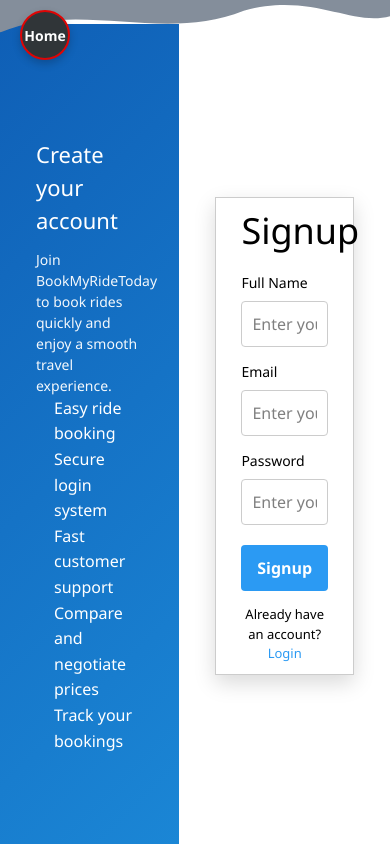
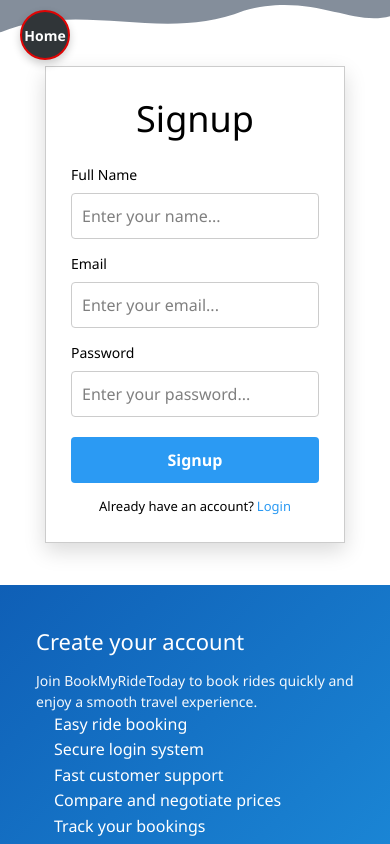
Before and after one commit to aiman001-ai/book-my-ride-frontend, a React (Vite) app: page /signup in a window 390 px wide. Built offline with nearby package versions, Linux system fonts and the light colour scheme.

Commit message:
Frontend UI updates

```diff
--- a/src/pages/Login.jsx
+++ b/src/pages/Login.jsx
@@ -10,6 +10,8 @@
 function Login() {
   const [loginInfo, setLoginInfo] = useState({ email: "", password: "" });
   const navigate = useNavigate();
+
+  const isMobile = window.innerWidth < 768;
 
   const handleChange = (e) =>
     setLoginInfo({ ...loginInfo, [e.target.name]: e.target.value });
@@ -42,14 +44,12 @@
   return (
     <div
       style={{
-        height: "100vh",
+        minHeight: "100vh",
         width: "100vw",
         display: "flex",
         overflow: "hidden",
         fontFamily: "Segoe UI, sans-serif",
-
-        // ⭐ RESPONSIVE FIX
-        flexDirection: window.innerWidth < 768 ? "column-reverse" : "row",
+        flexDirection: isMobile ? "column-reverse" : "row",
       }}
     >
       <Header />
@@ -57,23 +57,24 @@
       {/* LEFT INFO PANEL */}
       <div
         style={{
-          width: window.innerWidth < 768 ? "100%" : "46%",
-          minHeight: window.innerWidth < 768 ? "45vh" : "100%",
+          width: isMobile ? "100%" : "46%",
+          minHeight: isMobile ? "42vh" : "100%",
           background: "linear-gradient(135deg,#0f5fb6 0%,#1b87d6 100%)",
           color: "#fff",
           padding: "40px 36px",
           display: "flex",
           flexDirection: "column",
           justifyContent: "center",
-          textAlign: window.innerWidth < 768 ? "center" : "left",
+          textAlign: isMobile ? "center" : "left",
         }}
       >
         <h2 style={{ margin: "0 0 12px 0", fontSize: "22px" }}>Welcome Back, Host!</h2>
         <p style={{ fontSize: "14px", opacity: 0.95 }}>
-          Access your bookings, interact with riders, and streamline your hosting workflow effortlessly.
+          Access your bookings, interact with riders, and streamline your hosting workflow
+          effortlessly.
         </p>
 
-        <ul style={{ marginLeft: window.innerWidth < 768 ? "0" : "18px", lineHeight: "1.6" }}>
+        <ul style={{ marginLeft: isMobile ? "0" : "18px", lineHeight: "1.6" }}>
           <li>Receive new booking requests instantly</li>
           <li>Chat with riders and discuss pricing</li>
           <li>Approve or reject trips easily</li>
@@ -82,11 +83,11 @@
         </ul>
       </div>
 
-      {/* RIGHT LOGIN FORM */}
+      {/* RIGHT LOGIN PANEL */}
       <div
         style={{
-          width: window.innerWidth < 768 ? "100%" : "54%",
-          minHeight: window.innerWidth < 768 ? "55vh" : "100%",
+          width: isMobile ? "100%" : "54%",
+          minHeight: isMobile ? "58vh" : "100%",
           padding: "42px 36px",
           background: "#fff",
           display: "flex",
@@ -97,19 +98,18 @@
         <div
           style={{
             width: "100%",
-            maxWidth: "300px",
+            maxWidth: "320px",
             padding: "30px 25px",
             background: "#fff",
-            border: ".1px solid #ccc",
+            border: "0.1px solid #ccc",
             boxShadow: "0 8px 20px rgba(0,0,0,0.15)",
-            marginTop: "-43px",
             borderRadius: "8px",
           }}
         >
           <h1
             style={{
               textAlign: "center",
-              fontSize: "36px",
+              fontSize: "34px",
               fontWeight: "300",
               marginBottom: "18px",
             }}
--- a/src/pages/Signup.jsx
+++ b/src/pages/Signup.jsx
@@ -1,5 +1,5 @@
 // Path: frontend\src\pages\Signup.jsx
-import React, { useState } from "react";
+import React, { useState, useEffect } from "react";
 import { Link, useNavigate } from "react-router-dom";
 import { ToastContainer } from "react-toastify";
 import { handleError, handleSuccess, BASE_URL } from "../utils";
@@ -8,10 +8,25 @@
 import Header from "../components/Header";
 
 function Signup() {
-  const [signupInfo, setSignupInfo] = useState({ name: "", email: "", password: "" });
+  const [signupInfo, setSignupInfo] = useState({
+    name: "",
+    email: "",
+    password: "",
+  });
+
+  // ✅ Responsive detection
+  const [isMobile, setIsMobile] = useState(window.innerWidth <= 768);
+
+  useEffect(() => {
+    const handleResize = () => setIsMobile(window.innerWidth <= 768);
+    window.addEventListener("resize", handleResize);
+    return () => window.removeEventListener("resize", handleResize);
+  }, []);
+
   const navigate = useNavigate();
 
-  const handleChange = (e) => setSignupInfo({ ...signupInfo, [e.target.name]: e.target.value });
+  const handleChange = (e) =>
+    setSignupInfo({ ...signupInfo, [e.target.name]: e.target.value });
 
   const handleSignup = async (e) => {
     e.preventDefault();
@@ -24,6 +39,7 @@
         headers: { "Content-Type": "application/json" },
         body: JSON.stringify(signupInfo),
       });
+
       const data = await res.json();
       if (data.success) {
         handleSuccess(data.message);
@@ -35,13 +51,37 @@
   };
 
   return (
-    <div style={{ height: "100vh", width: "100vw", display: "flex", overflow: "hidden", fontFamily: "Segoe UI, sans-serif" }}>
+    <div
+      style={{
+        minHeight: "100vh",
+        width: "100vw",
+        display: "flex",
+        flexDirection: isMobile ? "column" : "row",
+        overflow: "hidden",
+        fontFamily: "Segoe UI, sans-serif",
+      }}
+    >
       <Header />
-      <div style={{ width: "46%", height: "100%", background: "linear-gradient(135deg,#0f5fb6 0%,#1b87d6 100%)", color: "#fff", padding: "40px 36px", display: "flex", flexDirection: "column", justifyContent: "center" }}>
-        <div>
 
+      {/* LEFT BLUE SECTION */}
+      <div
+        style={{
+          width: isMobile ? "100%" : "46%",
+          height: isMobile ? "auto" : "100vh",
+          background: "linear-gradient(135deg,#0f5fb6 0%,#1b87d6 100%)",
+          color: "#fff",
+          padding: "40px 36px",
+          display: "flex",
+          flexDirection: "column",
+          justifyContent: "center",
+          order: isMobile ? 2 : 1,
+        }}
+      >
         <h2 style={{ margin: "0 0 12px 0", fontSize: "22px" }}>Create your account</h2>
-          <p style={{ fontSize: "14px", opacity: 0.95 }}>Join BookMyRideToday to book rides quickly and enjoy a smooth travel experience.</p>
+        <p style={{ fontSize: "14px", opacity: 0.95 }}>
+          Join BookMyRideToday to book rides quickly and enjoy a smooth travel experience.
+        </p>
+
         <ul style={{ marginLeft: "18px", lineHeight: "1.6" }}>
           <li>Easy ride booking</li>
           <li>Secure login system</li>
@@ -50,20 +90,115 @@
           <li>Track your bookings</li>
         </ul>
       </div>
-      </div>
-      <div style={{ width: "54%", height: "100%", padding: "42px 36px", background: "#fff", display: "flex", flexDirection: "column", justifyContent: "center", alignItems: "center" }}>
-        <div style={{ width: "100%", maxWidth: "300px", padding: "10px 25px", background: "#fff", border: ".1px solid #ccc", boxShadow: "0 8px 20px rgba(0,0,0,0.15)", marginTop: "-20px" }}>
-          <h1 style={{ textAlign: "center", fontSize: "36px", fontWeight: "300", lineHeight: "46px", WebkitFontSmoothing: "antialiased", marginBottom: "18px" }}>Signup</h1>
+
+      {/* RIGHT WHITE SECTION */}
+      <div
+        style={{
+          width: isMobile ? "100%" : "54%",
+          height: isMobile ? "auto" : "100vh",
+          padding: "42px 36px",
+          background: "#fff",
+          display: "flex",
+          flexDirection: "column",
+          justifyContent: "center",
+          alignItems: "center",
+          order: isMobile ? 1 : 2,
+        }}
+      >
+        <div
+          style={{
+            width: "100%",
+            maxWidth: "300px",
+            padding: "25px 25px",
+            background: "#fff",
+            border: ".1px solid #ccc",
+            boxShadow: "0 8px 20px rgba(0,0,0,0.15)",
+          }}
+        >
+          <h1
+            style={{
+              textAlign: "center",
+              fontSize: "36px",
+              fontWeight: "300",
+              marginBottom: "18px",
+            }}
+          >
+            Signup
+          </h1>
+
           <form onSubmit={handleSignup}>
             <label style={{ fontSize: "14px" }}>Full Name</label>
-            <input type="text" name="name" placeholder="Enter your name..." value={signupInfo.name} onChange={handleChange} style={{ width: "100%", padding: "10px", margin: "8px 0 14px 0", border: "1px solid #ccc", borderRadius: "4px" }} />
+            <input
+              type="text"
+              name="name"
+              placeholder="Enter your name..."
+              value={signupInfo.name}
+              onChange={handleChange}
+              style={{
+                width: "100%",
+                padding: "10px",
+                margin: "8px 0 14px 0",
+                border: "1px solid #ccc",
+                borderRadius: "4px",
+              }}
+            />
+
             <label style={{ fontSize: "14px" }}>Email</label>
-            <input type="email" name="email" placeholder="Enter your email..." value={signupInfo.email} onChange={handleChange} style={{ width: "100%", padding: "10px", margin: "8px 0 14px 0", border: "1px solid #ccc", borderRadius: "4px" }} />
+            <input
+              type="email"
+              name="email"
+              placeholder="Enter your email..."
+              value={signupInfo.email}
+              onChange={handleChange}
+              style={{
+                width: "100%",
+                padding: "10px",
+                margin: "8px 0 14px 0",
+                border: "1px solid #ccc",
+                borderRadius: "4px",
+              }}
+            />
+
             <label style={{ fontSize: "14px" }}>Password</label>
-            <input type="password" name="password" placeholder="Enter your password..." value={signupInfo.password} onChange={handleChange} style={{ width: "100%", padding: "10px", margin: "8px 0 20px 0", border: "1px solid #ccc", borderRadius: "4px" }} />
-            <button type="submit" style={{ width: "100%", padding: "11px", border: "none", borderRadius: "4px", background: "#2b9af3", color: "#fff", fontWeight: "600", cursor: "pointer" }}>Signup</button>
-            <div style={{ marginTop: "14px", fontSize: "13px", textAlign: "center" }}>Already have an account? <Link to="/login" style={{ color: "#2b9af3" }}>Login</Link></div>
+            <input
+              type="password"
+              name="password"
+              placeholder="Enter your password..."
+              value={signupInfo.password}
+              onChange={handleChange}
+              style={{
+                width: "100%",
+                padding: "10px",
+                margin: "8px 0 20px 0",
+                border: "1px solid #ccc",
+                borderRadius: "4px",
+              }}
+            />
+
+            <button
+              type="submit"
+              style={{
+                width: "100%",
+                padding: "11px",
+                border: "none",
+                borderRadius: "4px",
+                background: "#2b9af3",
+                color: "#fff",
+                fontWeight: "600",
+                cursor: "pointer",
+              }}
+            >
+              Signup
+            </button>
+
+            <div style={{ marginTop: "14px", fontSize: "13px", textAlign: "center" }}>
+              Already have an account?
+              <Link to="/login" style={{ color: "#2b9af3", marginLeft: "3px" }}>
+                Login
+              </Link>
+            </div>
           </form>
+
           <ToastContainer />
         </div>
       </div>
```
Lines whose indentation alone changed are shown as unchanged.
